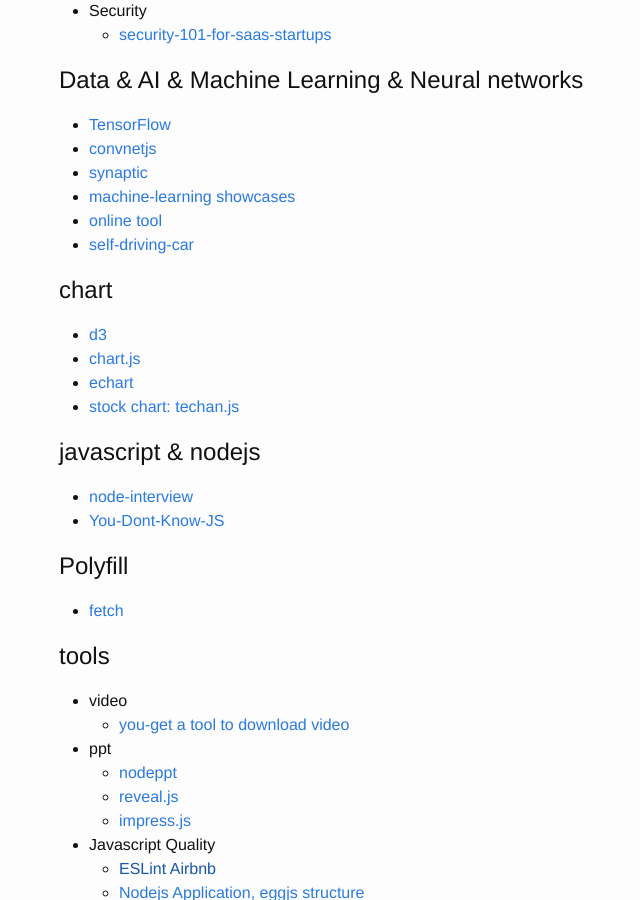
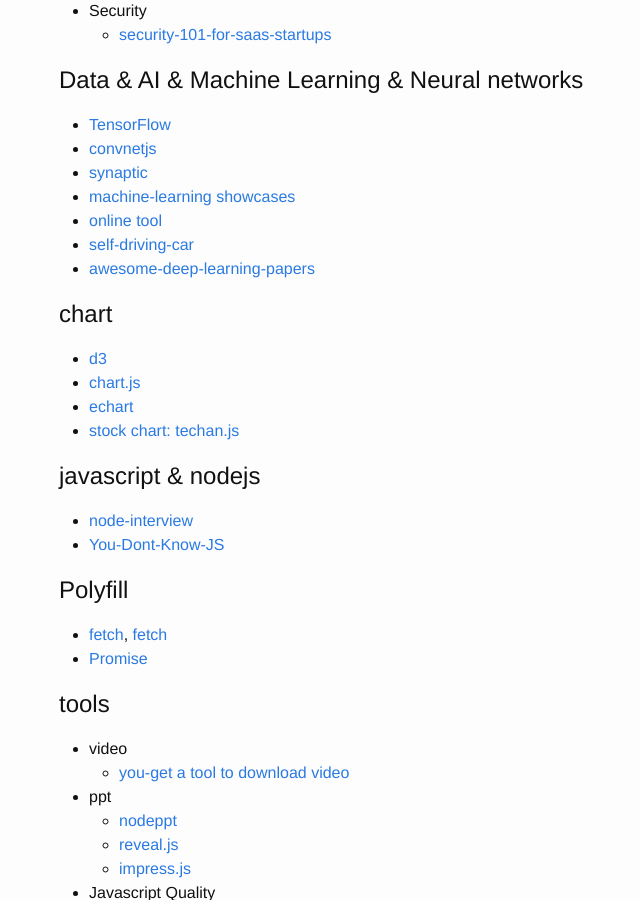
Before and after one commit to zhoukekestar/notes, a Jekyll site: the page built from _posts/2017-01-05-my-stars.md, in a window 1280 px wide and 900 px high, scrolled down 1554 px. Shown: the whole window, without its empty margins (211-851 px from the left). Built offline with Jekyll 4.4.1, drawn with Linux system fonts in a browser that asks for light colours; some of the changed text lies outside the part shown.

Commit message:
update stars

```diff
--- a/_posts/2017-01-05-my-stars.md
+++ b/_posts/2017-01-05-my-stars.md
@@ -68,6 +68,7 @@
 * [machine-learning showcases](https://github.com/showcases/machine-learning)
 * [online tool](http://deepcognition.ai/)
 * [self-driving-car](https://github.com/janhuenermann/neurojs/tree/master/examples/cars)
+* [awesome-deep-learning-papers](https://github.com/terryum/awesome-deep-learning-papers)
 
 # chart
 * [d3](https://github.com/d3/d3)
@@ -80,7 +81,8 @@
 * [You-Dont-Know-JS](https://github.com/getify/You-Dont-Know-JS)
 
 # Polyfill
-* [fetch](https://github.com/developit/unfetch)
+* [fetch](https://github.com/github/fetch), [fetch](https://github.com/developit/unfetch)
+* [Promise](https://github.com/taylorhakes/promise-polyfill)
 
 # tools
 * video
```
Also changed, not shown: other parts of _posts/2017-01-05-my-stars.md (+1 -1 lines).
